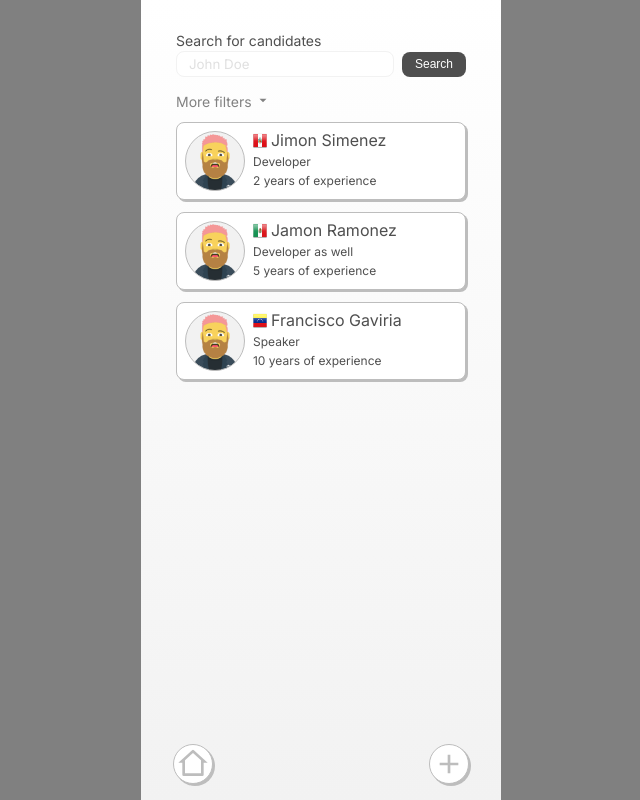
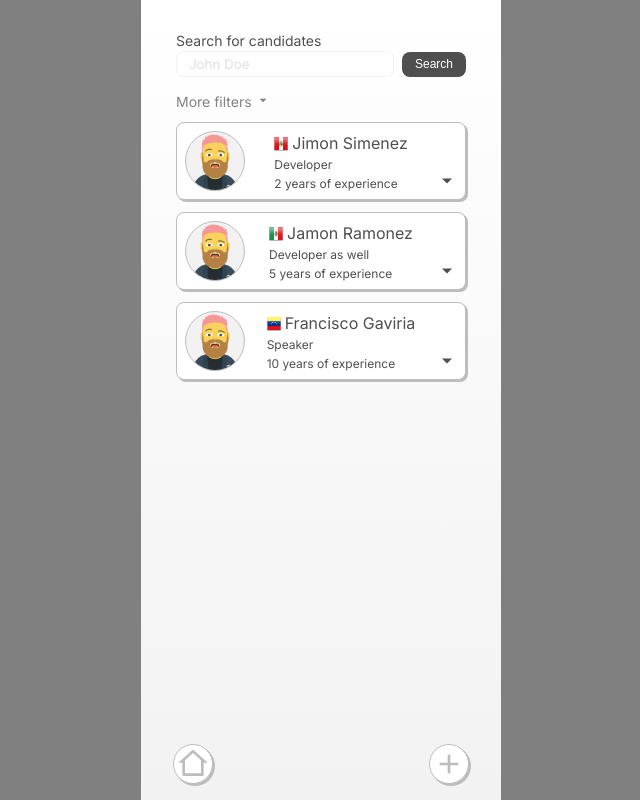
Before and after one commit to bllerenac/linkeable, a React (Create React App) app: page /search in a window 1280 px wide. Shown: the whole page, without its empty margins (319-959 px from the left). Built offline with nearby package versions, Linux system fonts and the light colour scheme.

Commit message:
I added the arrowDropDown icon from react-icons and I modified their styles

```diff
--- a/src/components/CandidateCard.js
+++ b/src/components/CandidateCard.js
@@ -1,9 +1,13 @@
 import styled from "@emotion/styled";
 import { css } from "@emotion/react";
 import { colors } from "../ui";
+import { IoMdArrowDropdown } from 'react-icons/io';
 
 const Card = styled.div`
   display: flex;
+  flex-direction: row;
+  align-items: flex-end;
+  justify-content: space-between;
   gap: 8px;
   padding: 8px;
   background: ${colors.white};
@@ -11,6 +15,10 @@
   box-sizing: border-box;
   box-shadow: 2px 2px 0px ${colors.gray4};
   border-radius: 8px;
+  & > svg {
+    font-size: 20px;
+    cursor: pointer;
+  }
 `;
 
 const AvatarContainer = styled.div(
@@ -72,6 +80,7 @@
         <h4>{profession}</h4>
         <span>{`${experience} years of experience`}</span>
       </Information>
+      <IoMdArrowDropdown />
     </Card>
   );
 }
```
